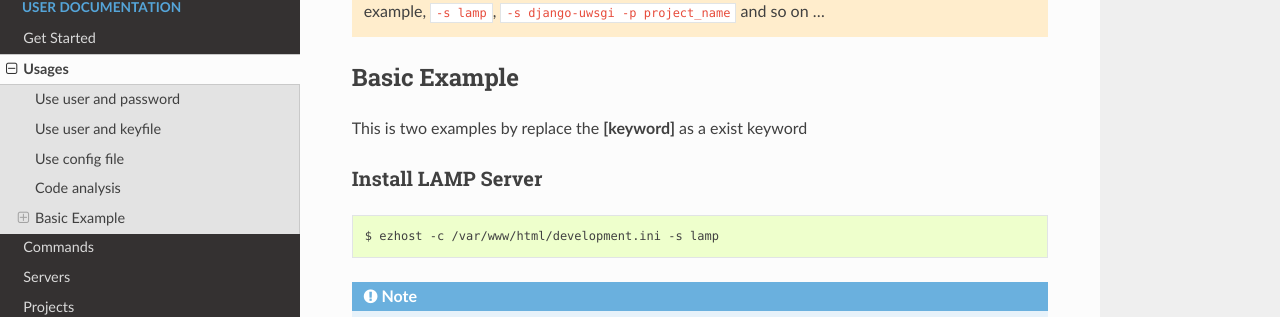
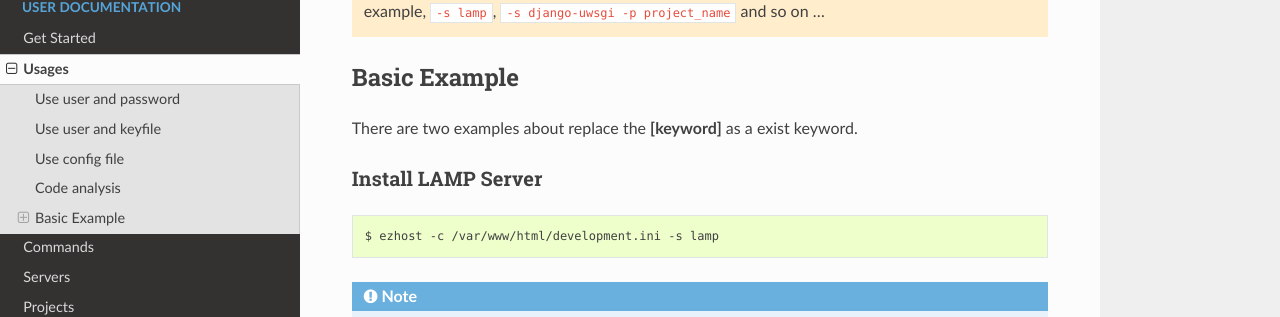
Before and after one commit to zhexiao/ezhost, a Sphinx documentation site: the page built from docs/usage.rst, in a window 1280 px wide and 900 px high, scrolled down 1413 px. Shown: the part 139-456 px from the top of the window. Built offline with Sphinx 7.4.7 and the Read the Docs theme 2.0.0, drawn with Linux system fonts in a browser that asks for light colours.

Commit message:
change docs

```diff
--- a/docs/usage.rst
+++ b/docs/usage.rst
@@ -71,7 +71,7 @@ Code analysis
 Basic Example
 ~~~~~~~~~~~~~~~~~~~~~~~~~~~~~~~~~~~~~~~
 
-This is two examples by replace the **[keyword]**  as a exist keyword
+There are two examples about replace the **[keyword]** as a exist keyword.
 
 Install LAMP Server
 --------------------
```
